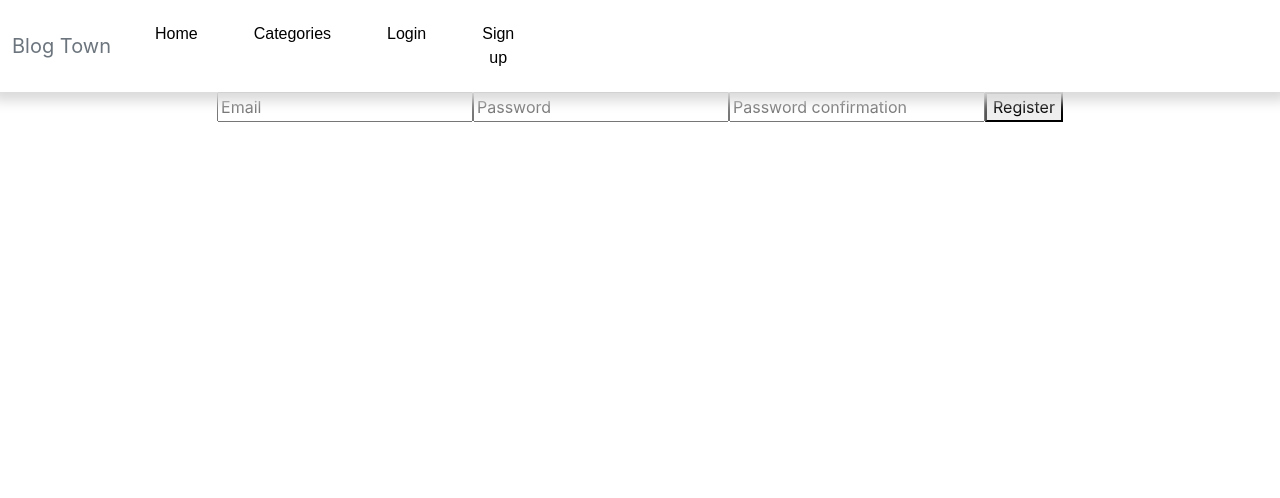
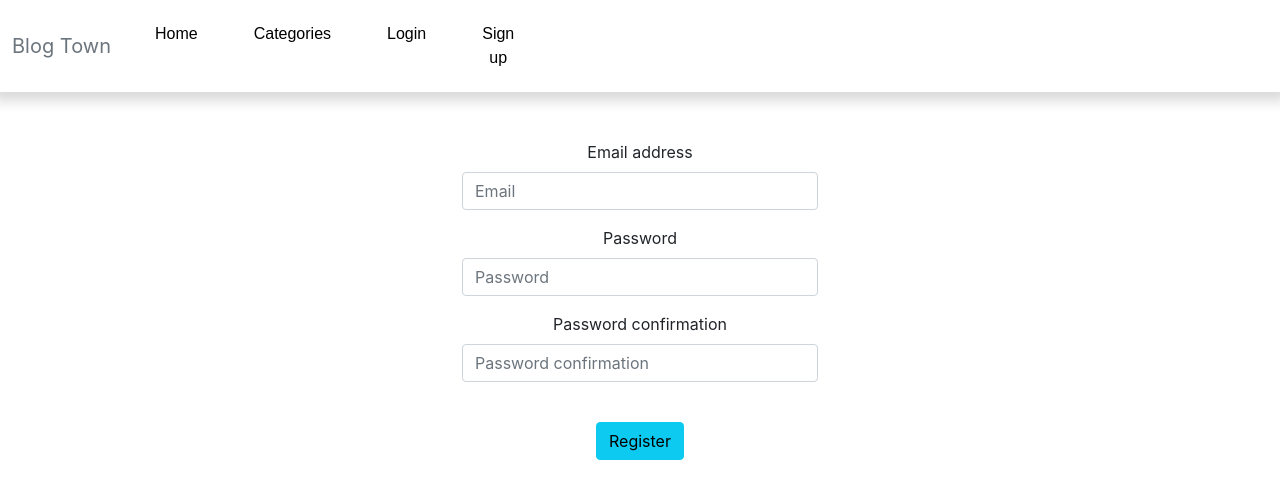
Before and after one commit to erfan-goodarzi/blog-town, a React (Create React App) app: page /sign-up in a window 1280 px wide. Shown: the top 498 px of the page. Built offline with nearby package versions, Linux system fonts and the light colour scheme; a web font is replaced by a local one.

Commit message:
Update Registration style

```diff
--- a/src/Components/auth/Login.js
+++ b/src/Components/auth/Login.js
@@ -51,23 +51,21 @@ export default class Login extends Component {
       <div>
         <div className="container">
           <div className="row mt-5">
-            <div className="col-lg-6 mx-auto">
+            <div className="col-lg-4 mx-auto">
             <form onSubmit={this.handleSubmit}>
               <div className="mb-3">
                 <label for="exampleInputEmail1" className="form-label">
                   Email address
                 </label>
                 <input
-                  type="email"
-                  className="form-control"
-                  id="exampleInputEmail1"
-                  value={this.state.email}
-                  onChange={this.handleChange}
-                  required
+                   type="email"
+                   name="email"
+                   className="form-control"
+                   placeholder="Email"
+                   value={this.state.email}
+                   onChange={this.handleChange}
+                   required
                 />
-                <div id="emailHelp" className="form-text">
-                  We'll never share your email with anyone else.
-                </div>
               </div>
               <div className="mb-3">
                 <label for="exampleInputPassword1" className="form-label">
@@ -75,8 +73,9 @@ export default class Login extends Component {
                 </label>
                 <input
                   type="password"
+                  name="password"
                   className="form-control"
-                  id="exampleInputPassword1"
+                  placeholder="Password"
                   value={this.state.password}
                   onChange={this.handleChange}
                   required
@@ -99,27 +98,7 @@ export default class Login extends Component {
             </div>
           </div>
         </div>
-        {/* <form onSubmit={this.handleSubmit}>
-          <input
-            type="email"
-            name="email"
-            placeholder="Email"
-            value={this.state.email}
-            onChange={this.handleChange}
-            required
-          />
 
-          <input
-            type="password"
-            name="password"
-            placeholder="Password"
-            value={this.state.password}
-            onChange={this.handleChange}
-            required
-          />
-
-          <button type="submit">Login</button>
-        </form> */}
       </div>
     );
   }
--- a/src/Components/auth/Registration.js
+++ b/src/Components/auth/Registration.js
@@ -9,7 +9,7 @@ export default class Registration extends Component {
       email: "",
       password: "",
       password_confirmation: "",
-      registrationErrors: ""
+      registrationErrors: "",
     };
 
     this.handleSubmit = this.handleSubmit.bind(this);
@@ -18,7 +18,7 @@ export default class Registration extends Component {
 
   handleChange(event) {
     this.setState({
-      [event.target.name]: event.target.value
+      [event.target.name]: event.target.value,
     });
   }
 
@@ -32,17 +32,17 @@ export default class Registration extends Component {
           user: {
             email: email,
             password: password,
-            password_confirmation: password_confirmation
-          }
+            password_confirmation: password_confirmation,
+          },
         },
         { withCredentials: true }
       )
-      .then(response => {
+      .then((response) => {
         if (response.data.status === "created") {
           this.props.handleSuccessfulAuth(response.data);
         }
       })
-      .catch(error => {
+      .catch((error) => {
         console.log("registration error", error);
       });
     event.preventDefault();
@@ -51,36 +51,59 @@ export default class Registration extends Component {
   render() {
     return (
       <div>
+        <div className="container">
+          <div className="row">
+            <div className="col-lg-4 mx-auto mt-5">
               <form onSubmit={this.handleSubmit}>
+                <div className="mb-3">
+                  <label for="exampleInputEmail1" className="form-label">
+                    Email address
+                  </label>
                   <input
                     type="email"
                     name="email"
+                    className="form-control"
                     placeholder="Email"
                     value={this.state.email}
                     onChange={this.handleChange}
                     required
                   />
-
+                </div>
+                <div className="mb-3">
+                  <label for="exampleInputEmail1" className="form-label">
+                    Password
+                  </label>
                   <input
                     type="password"
                     name="password"
+                    className="form-control"
                     placeholder="Password"
                     value={this.state.password}
                     onChange={this.handleChange}
                     required
                   />
-
+                </div>
+                <div className="mb-3">
+                  <label for="exampleInputEmail1" className="form-label">
+                    Password confirmation
+                  </label>
                   <input
                     type="password"
+                    className="form-control"
                     name="password_confirmation"
                     placeholder="Password confirmation"
                     value={this.state.password_confirmation}
                     onChange={this.handleChange}
                     required
                   />
-
-          <button type="submit">Register</button>
+                </div>
+                <button className="btn btn-info mt-4" type="submit">
+                  Register
+                </button>
               </form>
+            </div>
+          </div>
+        </div>
       </div>
     );
   }
```
Lines whose indentation alone changed are shown as unchanged.
